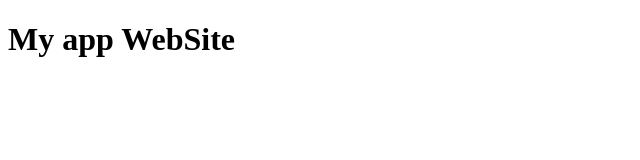
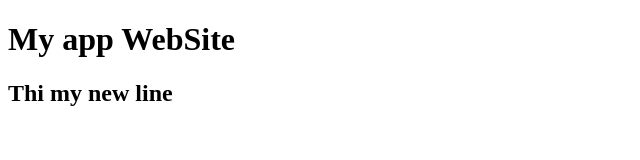
Before and after one commit to CaioSix/gitVsCode, a plain HTML site: page index.html in a window 1280 px wide. Shown: the whole page, without its empty margins (0-640 px from the left). Drawn offline with Linux system fonts and the light colour scheme.

Commit message:
Add a new liine

```diff
--- a/index.html
+++ b/index.html
@@ -7,5 +7,6 @@
 </head>
 <body>
     <h1>My app WebSite</h1>
+    <h2>Thi my new line</h2>
 </body>
 </html>
```
